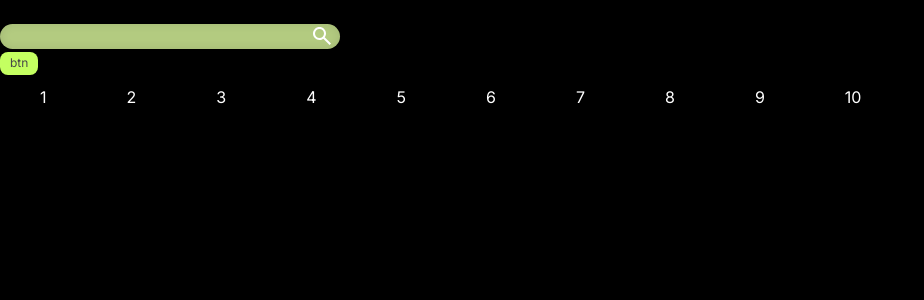
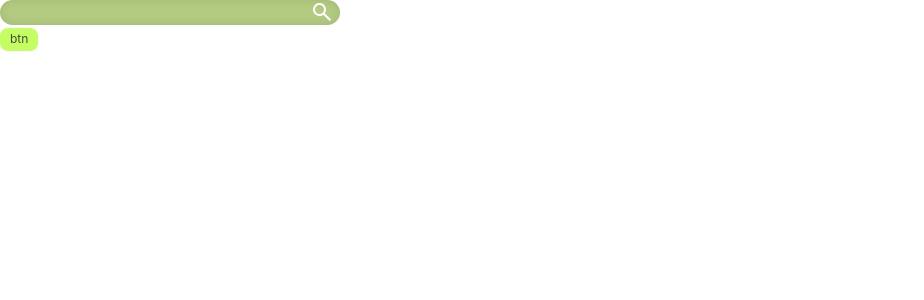
Before and after one commit to demindx/RanobeDays-fastapi, a Vue app in the folder frontend/: page / in a window 1280 px wide. Shown: the top 300 px of the page, without its empty margins (0-924 px from the left). Built offline with nearby package versions, Linux system fonts and the light colour scheme.

Commit message:
fix now i can use tailwindcss

```diff
--- a/frontend/src/App.vue
+++ b/frontend/src/App.vue
@@ -6,5 +6,6 @@ import HomeView from "./views/HomeView.vue"
 	<HomeView/>
 </template>
 
-<style lang="less" scoped>
+<style>
+@import "./assets/_variables.css";
 </style>
--- /dev/null
+++ b/frontend/src/assets/_variables.css
@@ -0,0 +1,14 @@
+:root{
+	--foreground-color: #494949;
+	--foreground-secondary-color: #BFBFBF;
+	--foreground-third-color: white;
+
+	--background-color: #232323;
+
+	--first-color: #C4FF61;
+	--secondary-color: #B3CB80;
+	--third-color: #2C2C2C;
+	--fourth-color: #161616;
+
+	--wrapper-width: 1250px;
+}
--- a/frontend/src/assets/_variables.scss
+++ /dev/null
@@ -1,12 +0,0 @@
-$foreground-color: #494949;
-$foreground-secondary-color: #BFBFBF;
-$foreground-third-color: white;
-
-$background-color: #232323;
-
-$first-color: #C4FF61;
-$secondary-color: #B3CB80;
-$third-color: #2C2C2C;
-$fourth-color: #161616;
-
-$wrapper-width: 1250px;
--- /dev/null
+++ b/frontend/src/assets/main.css
@@ -0,0 +1,11 @@
+@import "tailwindcss";
+
+
+/* .wrapper { */
+/*   max-width: $wrapper-width; */
+/* } */
+/**/
+/**/
+/* body { */
+/*   background-color: black; */
+/* } */
--- a/frontend/src/assets/main.scss
+++ /dev/null
@@ -1,11 +0,0 @@
-@import "tailwindcss";
-
-
-.wrapper {
-  max-width: $wrapper-width;
-}
-
-
-body {
-  background-color: black;
-}
--- a/frontend/src/components/Button.vue
+++ b/frontend/src/components/Button.vue
@@ -17,23 +17,23 @@
 
 <style lang="scss" scoped>
 .button {
-	background-color: $first-color;
+	background-color: var(--first-color);
 	border-radius: 8px;
 	border: none;
 	font-family: Inter;
 	font-size: 12px;
-	color: $foreground-color;
+	color: var(--foreground-color);
 	padding: 2px 10px;
 	padding-bottom: 3px;
 	cursor: pointer;
 	transition: all 0.2s ease;
 
 	&:hover {
-		background-color: darken($first-color, 10%);
+		background-color: black;
 	}
 
 	&:active {
-		background-color: $first-color;
+		background-color: var(--first-color);
 	}
 
 	// &:hover{
--- a/frontend/src/components/Header.vue
+++ b/frontend/src/components/Header.vue
@@ -12,16 +12,21 @@
 
 
 <template>
-	<div>header</div>
-	<SearchBar placeholder="Поиск"/>
-	<Button :callback="test">btn</Button>
+	<div class="header">
+		<SearchBar placeholder="Поиск"/>
+		<Button :callback="test">btn</Button>
 
-	<NavBar>
-		<NavItem v-for="n in 10">{{ n }}</NavItem>
-	</NavBar>
+		<NavBar>
+			<NavItem v-for="n in 10">{{ n }}</NavItem>
+		</NavBar>
 
+	</div>
 </template>
 
 
-<style lang="scss" scoped>
+<style lang="scss">
+.header {
+  width: 100%;
+  // Any additional header-specific styles
+}
 </style>
--- a/frontend/src/components/SearchBar.vue
+++ b/frontend/src/components/SearchBar.vue
@@ -16,7 +16,7 @@
 	display: flex;
 
 	&__input {
-		background-color: $secondary-color;
+		background-color: var(--secondary-color);
 		border: none;
 		border-radius: 16px;
 		width: 340px;
@@ -24,7 +24,7 @@
 
 		padding: 0px 10px;
 
-		color: $foreground-color;
+		color: var(--foreground-color);
 
 		box-shadow: 0px 0px 10px 0px rgba(0,0,0,0.1) inset;
 
--- a/frontend/src/main.js
+++ b/frontend/src/main.js
@@ -3,7 +3,7 @@ import { createApp } from 'vue'
 import App from './App.vue'
 import router from './router'
 
-import './assets/main.scss'
+import './assets/main.css'
 
 const app = createApp(App)
 
--- a/frontend/vite.config.js
+++ b/frontend/vite.config.js
@@ -2,26 +2,16 @@ import { fileURLToPath, URL } from 'node:url'
 
 import { defineConfig } from 'vite'
 import vue from '@vitejs/plugin-vue'
-// import vueDevTools from 'vite-plugin-vue-devtools'
+import vueDevTools from 'vite-plugin-vue-devtools'
 import tailwindcss from '@tailwindcss/vite'
 
 // https://vite.dev/config/
 export default defineConfig({
   plugins: [
     vue(),
-    // vueDevTools(),
+    vueDevTools(),
 		tailwindcss()
   ],
-  css: {
-    preprocessorOptions: {
-      scss: {
-        additionalData: `
-        @use "@/assets/_variables.scss" as *;
-				@use "@/assets/_fonts.scss" as *;
-        `
-      }
-    }
-  },
   resolve: {
     alias: {
       '@': fileURLToPath(new URL('./src', import.meta.url))
```
Also changed, not shown: frontend/src/assets/_fonts.css (renamed from frontend/src/assets/_fonts.scss).
